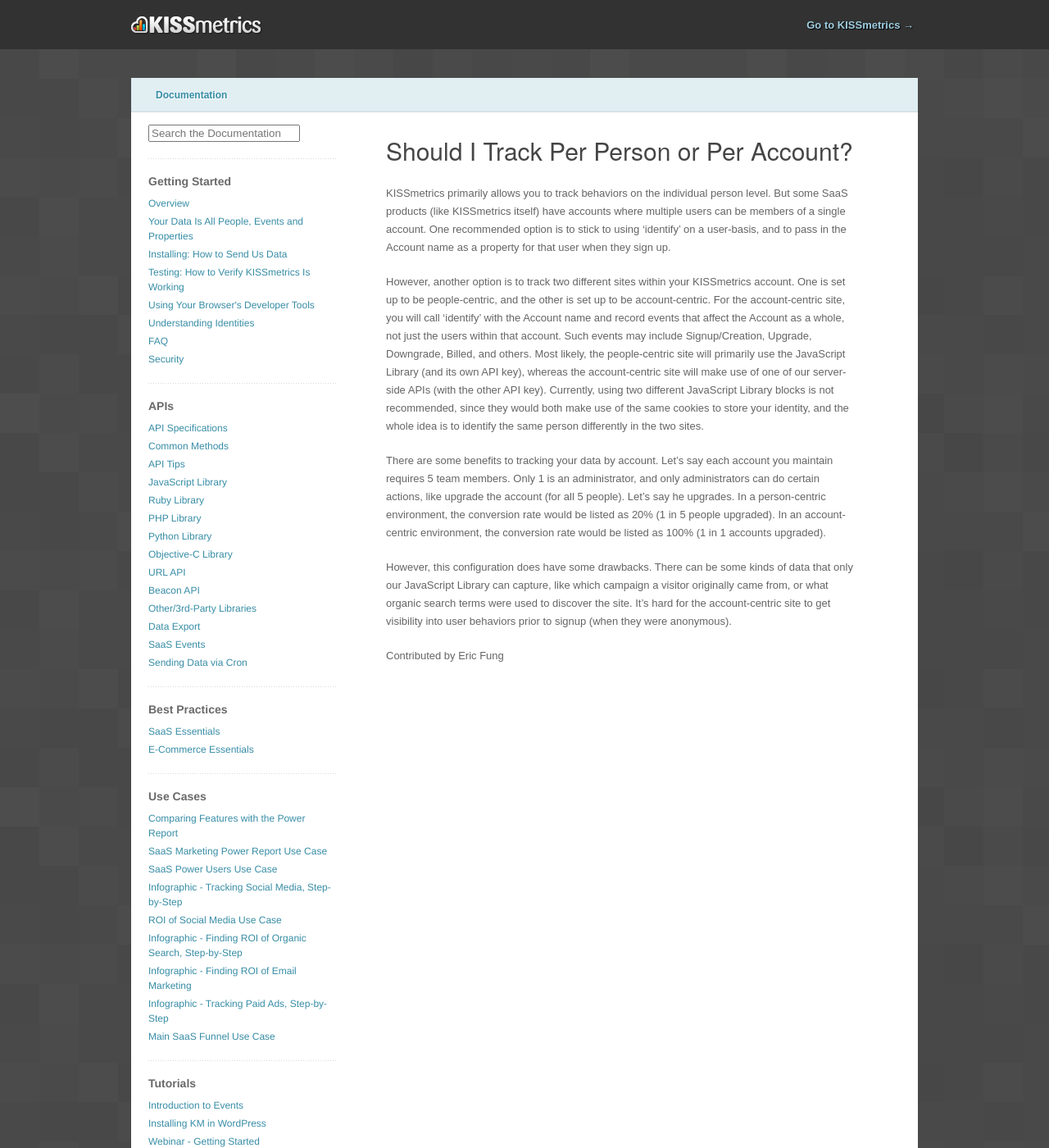
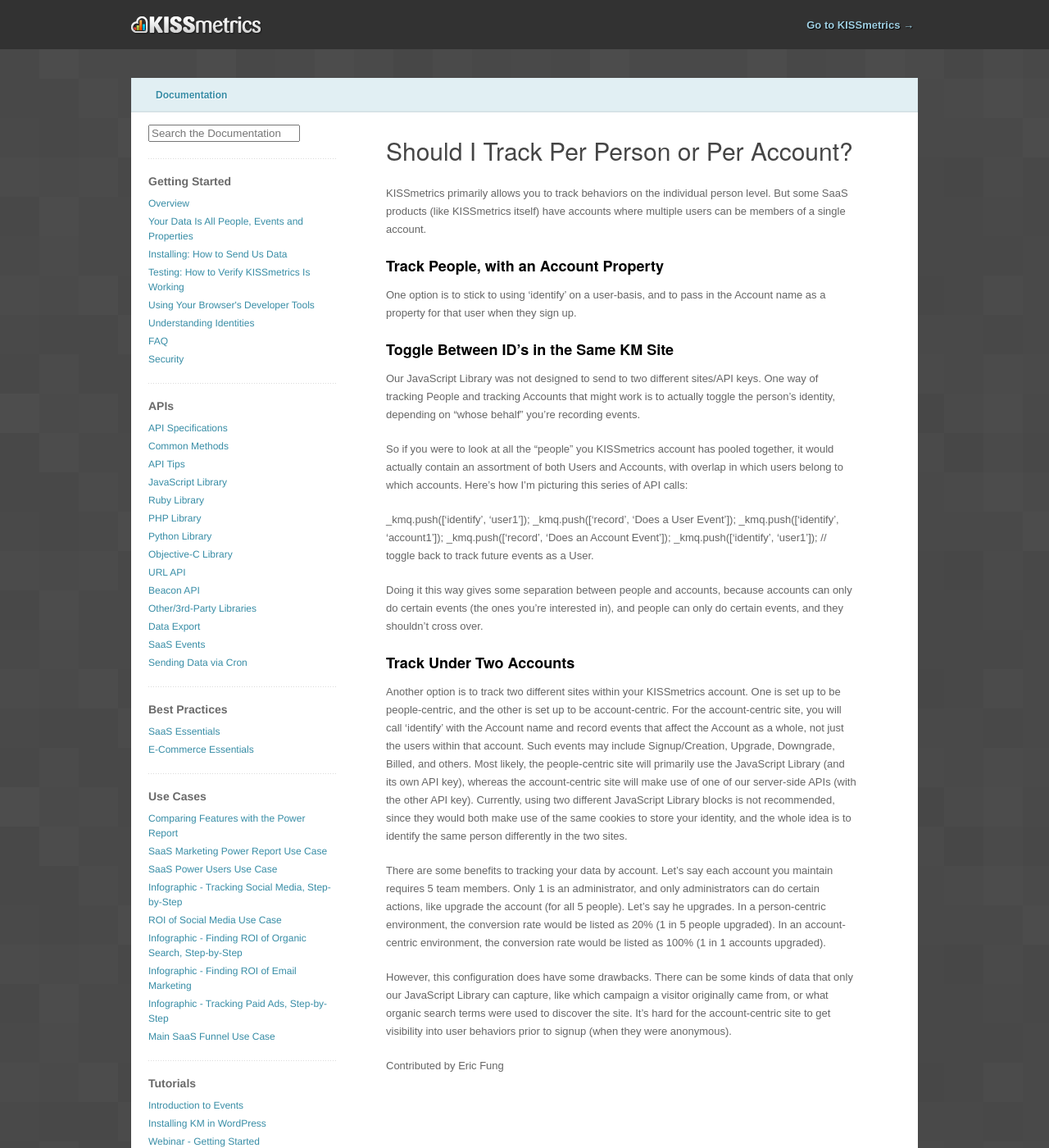
Before and after one commit to kissmetrics/km-support, a Jekyll site: the page built from _posts/2012-10-19-person-or-account.md, in a window 1280 px wide and 1400 px high. Shown: the whole window at 82% size. Built offline with Jekyll 4.4.1, drawn with Linux system fonts in a browser that asks for light colours; nearby versions of some CDN libraries; Markdown is read by kramdown in place of the engine named in the settings; comment, search, counter and statistics services are not loaded.

Commit message:
Additional suggestion to tracking per person or per account.

```diff
--- a/_posts/2012-10-19-person-or-account.md
+++ b/_posts/2012-10-19-person-or-account.md
@@ -5,9 +5,29 @@
 author: Eric Fung
 summary: What if my site allows for multiple people to be part of one account?
 ---
-KISSmetrics primarily allows you to track behaviors on the individual person level. But some SaaS products (like KISSmetrics itself) have accounts where multiple users can be members of a single account. One recommended option is to stick to using 'identify' on a user-basis, and to pass in the Account name as a property for that user when they sign up.
+KISSmetrics primarily allows you to track behaviors on the individual person level. But some SaaS products (like KISSmetrics itself) have accounts where multiple users can be members of a single account.
 
-However, another option is to track two different sites within your KISSmetrics account. One is set up to be people-centric, and the other is set up to be account-centric. For the account-centric site, you will call 'identify' with the Account name and record events that affect the Account as a whole, not just the users within that account. Such events may include Signup/Creation, Upgrade, Downgrade, Billed, and others. Most likely, the people-centric site will primarily use the JavaScript Library (and its own API key), whereas the account-centric site will make use of one of our server-side APIs (with the other API key). Currently, using two different JavaScript Library blocks is not recommended, since they would both make use of the same cookies to store your identity, and the whole idea is to identify the same person differently in the two sites.
+## Track People, with an Account Property
+
+One option is to stick to using 'identify' on a user-basis, and to pass in the Account name as a property for that user when they sign up.
+
+## Toggle Between ID's in the Same KM Site
+
+Our JavaScript Library was not designed to send to two different sites/API keys. One way of tracking People and tracking Accounts that might work is to actually toggle the person's identity, depending on "whose behalf" you're recording events.
+
+So if you were to look at all the "people" you KISSmetrics account has pooled together, it would actually contain an assortment of both Users and Accounts, with overlap in which users belong to which accounts. Here's how I'm picturing this series of API calls:
+
+_kmq.push(['identify', 'user1']);
+_kmq.push(['record', 'Does a User Event']);
+_kmq.push(['identify', 'account1']);
+_kmq.push(['record', 'Does an Account Event']);
+_kmq.push(['identify', 'user1']); // toggle back to track future events as a User.
+
+Doing it this way gives some separation between people and accounts, because accounts can only do certain events (the ones you're interested in), and people can only do certain events, and they shouldn't cross over.
+
+## Track Under Two Accounts
+
+Another option is to track two different sites within your KISSmetrics account. One is set up to be people-centric, and the other is set up to be account-centric. For the account-centric site, you will call 'identify' with the Account name and record events that affect the Account as a whole, not just the users within that account. Such events may include Signup/Creation, Upgrade, Downgrade, Billed, and others. Most likely, the people-centric site will primarily use the JavaScript Library (and its own API key), whereas the account-centric site will make use of one of our server-side APIs (with the other API key). Currently, using two different JavaScript Library blocks is not recommended, since they would both make use of the same cookies to store your identity, and the whole idea is to identify the same person differently in the two sites.
 
 There are some benefits to tracking your data by account. Let's say each account you maintain requires 5 team members. Only 1 is an administrator, and only administrators can do certain actions, like upgrade the account (for all 5 people). Let's say he upgrades. In a person-centric environment, the conversion rate would be listed as 20% (1 in 5 people upgraded). In an account-centric environment, the conversion rate would be listed as 100% (1 in 1 accounts upgraded).
 
```
